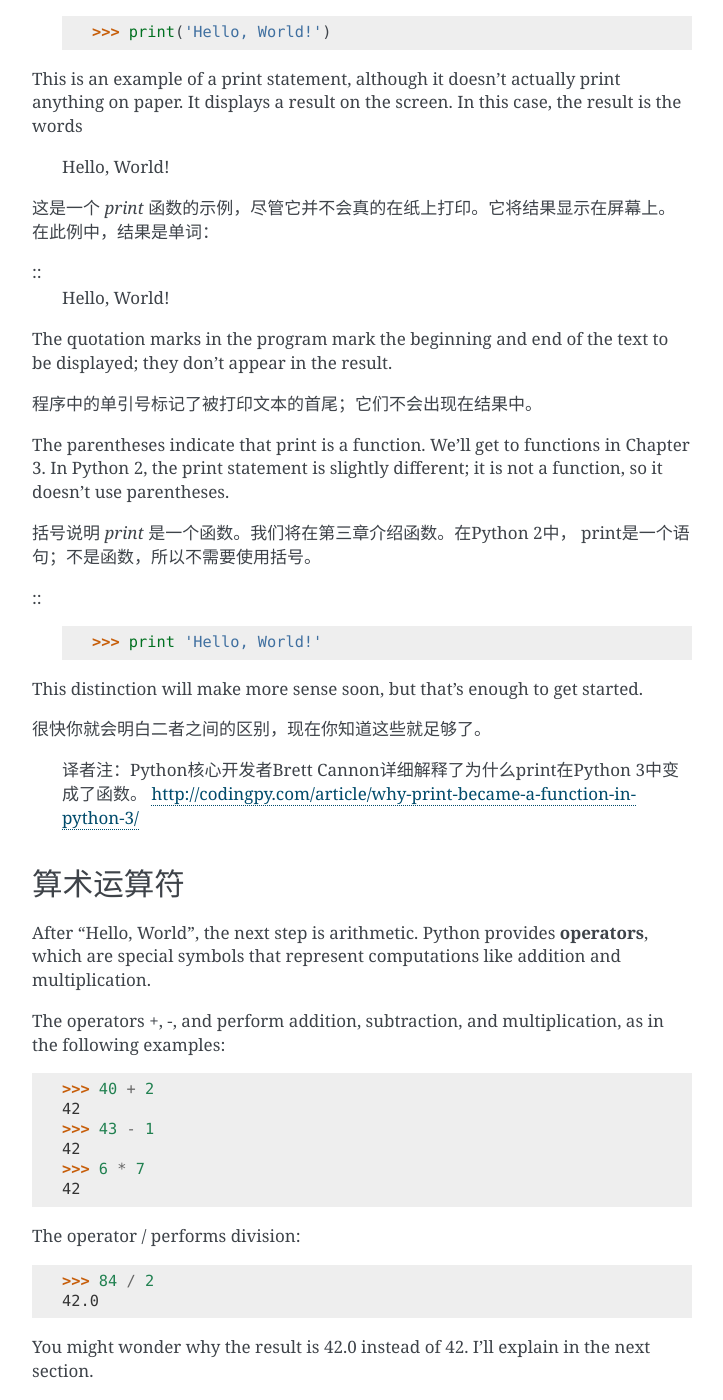
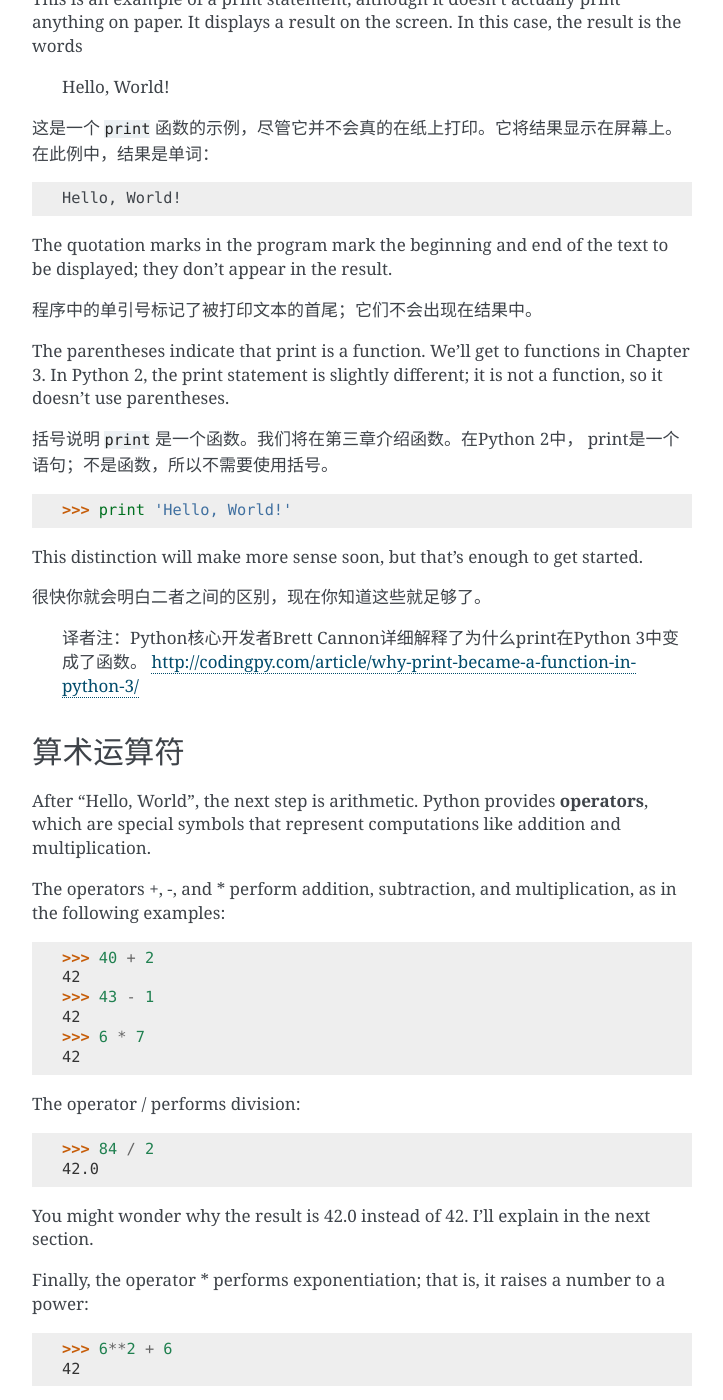
Before and after one commit to ryokocha/ThinkPython2-CN, a Sphinx documentation site: the page built from source/the-way-of-the-program.rst, in a window 1280 px wide and 1400 px high, scrolled down 4284 px. Shown: the whole window, without its empty margins (388-1111 px from the left). Built offline with Sphinx 7.4.7, drawn with Linux system fonts in a browser that asks for light colours.

Commit message:
small changes

```diff
--- a/source/the-way-of-the-program.rst
+++ b/source/the-way-of-the-program.rst
@@ -80,7 +80,9 @@ There are two versions of Python, called Python 2 and Python 3. They are very si
 
 The Python interpreter is a program that reads and executes Python code. Depend‐ ing on your environment, you might start the interpreter by clicking on an icon, or by typing python on a command line. When it starts, you should see output like this:
 
-Python的 **解释器** 是一个读取并执行Python代码的程序。根据你的电脑环境不同，你可以通过双击图标，或者在命令行输入`python`的方式来启动解释器。解释器启动后，你应该看到类似下面的输出： ::
+Python的 **解释器** 是一个读取并执行Python代码的程序。根据你的电脑环境不同，你可以通过双击图标，或者在命令行输入`python`的方式来启动解释器。解释器启动后，你应该看到类似下面的输出：
+
+::
 
     Python 3.4.0 (default, Jun 19 2015, 14:20:21)
     [GCC 4.8.2] on linux
@@ -96,6 +98,7 @@ The last line is a prompt that indicates that the interpreter is ready for you t
 最后一行是一个提示符（prompt），表明你可以在解释器中输入代码了。如果你输入一行代码然后按回车（Enter），解释器就会显示结果：
 
 ::
+
     >>> 1 + 1
     2
 
@@ -111,15 +114,17 @@ Traditionally, the first program you write in a new language is called “Hello,
 根据传统，你用一门新语言写的第一个程序叫做“Hello, World!”，因为它的功能只不过是显示单词“Hello, World!”。在Python中，它看起来是这样：
 
 ::
+
     >>> print('Hello, World!')
 
 This is an example of a print statement, although it doesn’t actually print anything on paper. It displays a result on the screen. In this case, the result is the words
 
     Hello, World!
 
-这是一个 `print` 函数的示例，尽管它并不会真的在纸上打印。它将结果显示在屏幕上。在此例中，结果是单词：
+这是一个 ``print`` 函数的示例，尽管它并不会真的在纸上打印。它将结果显示在屏幕上。在此例中，结果是单词：
 
 ::
+
     Hello, World!
 
 The quotation marks in the program mark the beginning and end of the text to be displayed; they don’t appear in the result.
@@ -128,9 +133,10 @@ The quotation marks in the program mark the beginning and end of the text to be
 
 The parentheses indicate that print is a function. We’ll get to functions in Chapter 3. In Python 2, the print statement is slightly different; it is not a function, so it doesn’t use parentheses.
 
-括号说明 `print` 是一个函数。我们将在第三章介绍函数。在Python 2中， print是一个语句；不是函数，所以不需要使用括号。
+括号说明 ``print`` 是一个函数。我们将在第三章介绍函数。在Python 2中， print是一个语句；不是函数，所以不需要使用括号。
 
 ::
+
     >>> print 'Hello, World!'
 
 This distinction will make more sense soon, but that’s enough to get started.
@@ -148,7 +154,7 @@ like addition and multiplication.
 
 
 
-The operators +, -, and perform addition, subtraction, and
+The operators +, -, and * perform addition, subtraction, and
 multiplication, as in the following examples:
 
 ::
```
